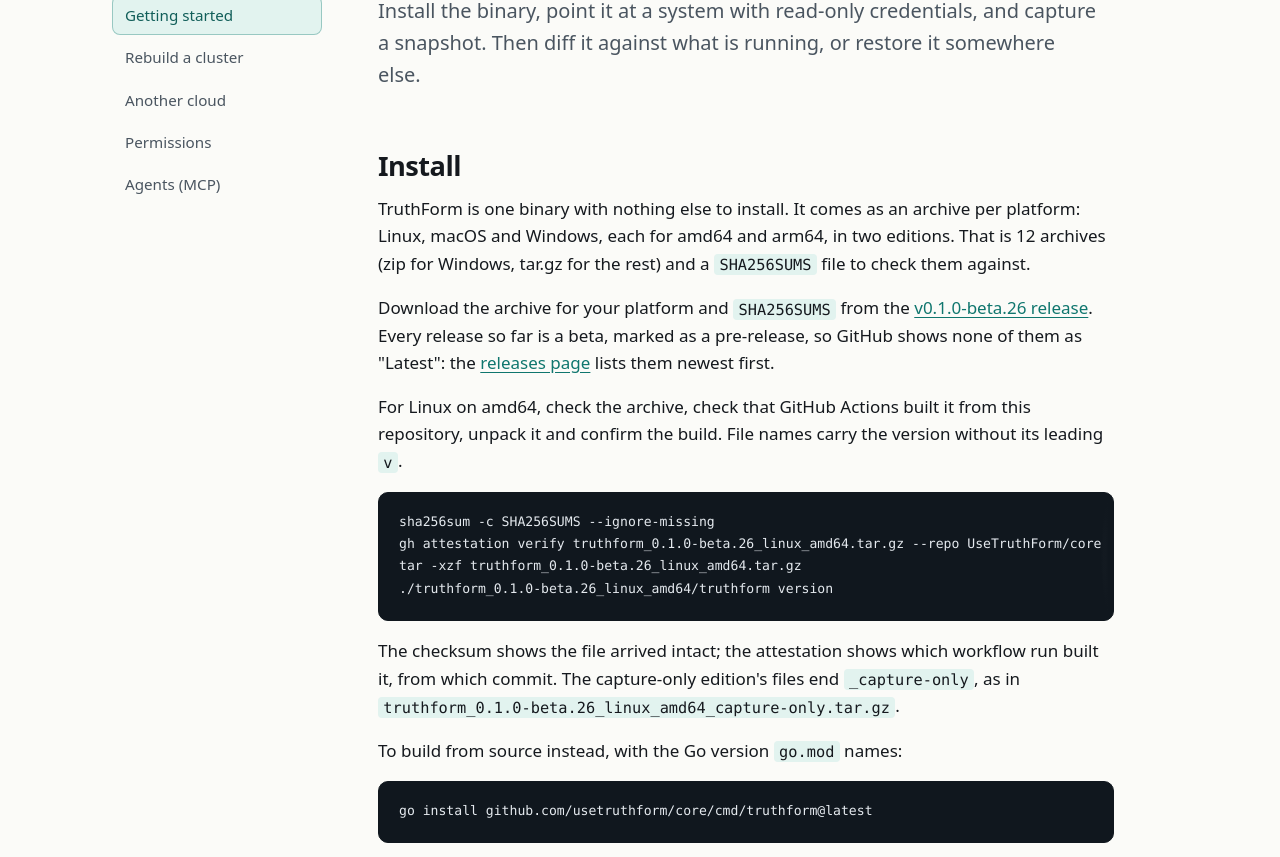
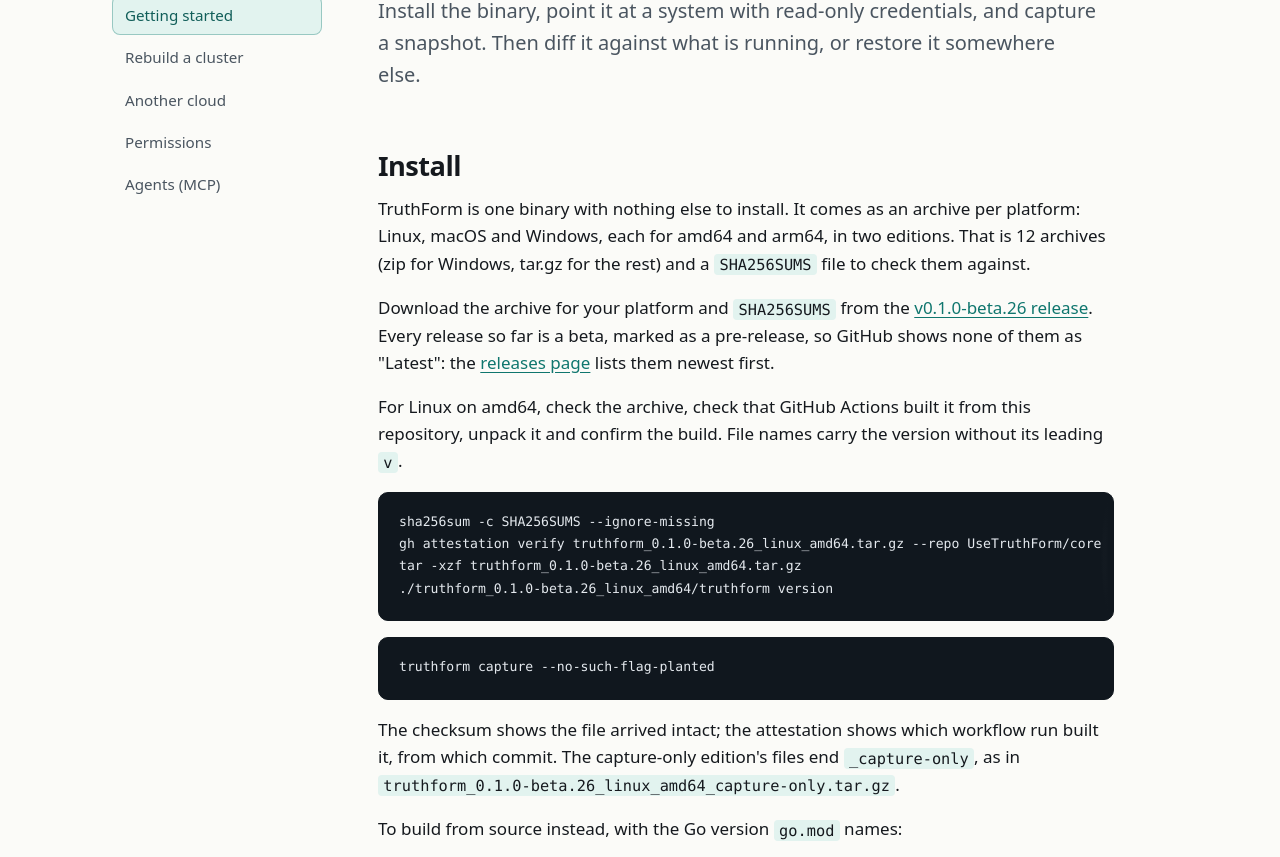
Before and after one commit to UseTruthForm/site, a plain HTML site: page public/docs/getting-started/index.html in a window 1280 px wide. Shown: the part 193-1050 px from the top of the page. Drawn offline with Linux system fonts and the light colour scheme.

Commit message:
Plant an unknown flag to prove CI fails on it (do not merge)
Co-Authored-By: Claude Opus 5.5 <noreply@anthropic.com>

```diff
--- a/public/docs/getting-started/index.html
+++ b/public/docs/getting-started/index.html
@@ -88,6 +88,7 @@
 gh attestation verify truthform_0.1.0-beta.26_linux_amd64.tar.gz --repo UseTruthForm/core
 tar -xzf truthform_0.1.0-beta.26_linux_amd64.tar.gz
 ./truthform_0.1.0-beta.26_linux_amd64/truthform version</code></pre>
+<pre class="codeblock" tabindex="0"><code>truthform capture --no-such-flag-planted</code></pre>
         <p>The checksum shows the file arrived intact; the attestation shows which workflow run built it, from which commit. The capture-only edition's files end <code>_capture-only</code>, as in <code>truthform_0.1.0-beta.26_linux_amd64_capture-only.tar.gz</code>.</p>
         <p>To build from source instead, with the Go version <code>go.mod</code> names:</p>
 <pre class="codeblock" tabindex="0"><code>go install github.com/usetruthform/core/cmd/truthform@latest</code></pre>
```
